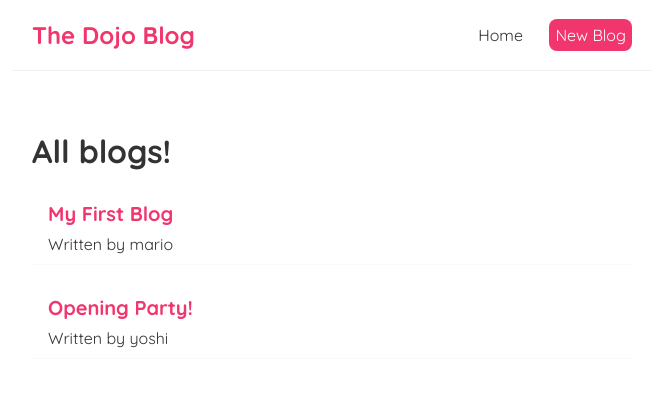
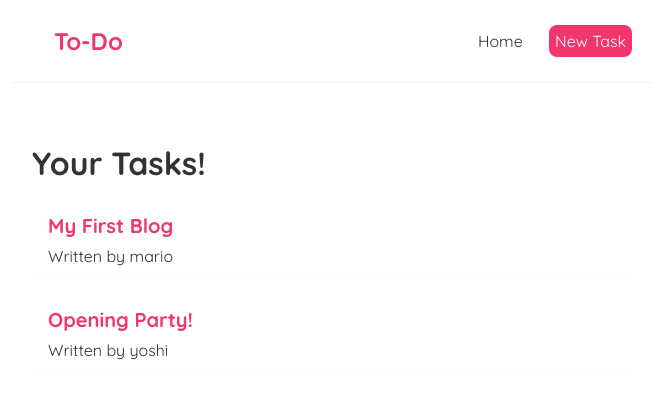
Before and after one commit to hmtcelik/to-do, a React (Create React App) app: page / in a window 1280 px wide. Shown: the top 398 px of the page, without its empty margins (308-971 px from the left). Built offline with nearby package versions, Linux system fonts and the light colour scheme; data requests are answered from the project's data file; the HTML template or start-up script is replaced by a standard one.

Commit message:
route each todo (:id)

```diff
--- a/src/App.js
+++ b/src/App.js
@@ -2,6 +2,7 @@ import Navbar from './Navbar';
 import Home from './Home';
 import {BrowserRouter as Router, Route, Switch} from 'react-router-dom'
 import Create from './Create';
+import TodoDetails from './TodoDetails';
 
 function App() {
   return (
@@ -13,8 +14,11 @@ function App() {
           <Route exact path="/"> {/* exact is very important  */}
             <Home />
           </Route>
-          <Route path="/create">
+          <Route exact path="/create">
             <Create />
+          </Route>
+          <Route exact path="/todo/:id">
+            <TodoDetails />
           </Route>
         </Switch>
       </div>
--- a/src/BlogList.js
+++ /dev/null
@@ -1,15 +0,0 @@
-const BlogList = ({blogs, title}) => {
-    return (
-        <div className="blog-list">
-            <h1>{title}</h1>
-            {blogs.map(blog => (
-            <div className="blog-preview" key={blog.id} >
-                <h2>{ blog.title }</h2>
-                <p>Written by { blog.author }</p>
-            </div>
-        ))}
-        </div>
-    );
-}
-
-export default BlogList;
--- a/src/Create.js
+++ b/src/Create.js
@@ -1,6 +1,6 @@
 const Create = () => {
     return (
-        <div className="create"> hello worlds</div>
+        <div className="create"> Create a New Todo</div>
     );
 }
 
--- a/src/Home.js
+++ b/src/Home.js
@@ -1,15 +1,15 @@
 import { useState, useEffect } from "react";
-import BlogList from "./BlogList";
+import TodoList from "./TodoList";
 import useFetch from "./useFetch";
 
 const Home = () => {
-  const { data: blogs, isPending, error} = useFetch('http://localhost:9000/blogs')
+  const { data: todos, isPending, error} = useFetch('http://localhost:9000/blogs')
 
   return (
     <div className="home">
       { error && <div>{ error }</div> }
       { isPending && <div>Loading...</div> }
-      { blogs && <BlogList blogs={blogs} title="All blogs!"/> }
+      { todos && <TodoList todos={todos} title="Your Tasks!"/> }
     </div>
   );
 }
--- a/src/Navbar.js
+++ b/src/Navbar.js
@@ -3,14 +3,14 @@ import { Link } from 'react-router-dom';
 const Navbar = () => {
   return (
     <nav className="navbar">
-      <h1>The Dojo Blog</h1>
+      <Link to="/"><h1>To-Do</h1></Link>
       <div className="links">
         <Link to="/">Home</Link> {/* if we use Link, the links dont want Get request*/}
         <Link to="/create" style={{
           color: 'white',
           backgroundColor: '#f1356d',
           borderRadius: '8px'
-        }}>New Blog</Link>
+        }}>New Task</Link>
       </div>
     </nav>
   );
--- /dev/null
+++ b/src/TodoDetails.js
@@ -0,0 +1,23 @@
+import { useParams } from "react-router-dom/cjs/react-router-dom.min";
+import useFetch from "./useFetch";
+
+const TodoDetails = () => {
+    const { id } = useParams();
+    const { data: todo, isPending, error} = useFetch('http://localhost:9000/blogs/' + id);
+
+    return (
+        <div className="blog-details">
+            { isPending && <div>Loading...</div> }
+            { error && <div>{error}</div>}
+            { todo && (
+                <article>
+                    <h2>{ todo.title }</h2>
+                    <p>Written by {todo.author}</p>
+                    <div>{todo.body}</div>
+                </article>
+            )}
+        </div>
+    );
+}
+
+export default TodoDetails;
--- /dev/null
+++ b/src/TodoList.js
@@ -0,0 +1,19 @@
+import { Link } from "react-router-dom";
+
+const TodoList = ({todos, title}) => {
+    return (
+        <div className="blog-list">
+            <h1>{title}</h1>
+            {todos.map(todo => (
+            <div className="blog-preview" key={todo.id} >
+                <Link to={`/todo/${todo.id}`}>
+                    <h2>{ todo.title }</h2>
+                    <p>Written by { todo.author }</p>
+                </Link>
+            </div>
+        ))}
+        </div>
+    );
+}
+
+export default TodoList;
--- a/src/index.css
+++ b/src/index.css
@@ -48,3 +48,6 @@
   color: #f1356d;
   margin-bottom: 8px;
 }
+.blog-preview a{
+  text-decoration: none;
+}
--- a/src/useFetch.js
+++ b/src/useFetch.js
@@ -6,7 +6,9 @@ const useFetch = (url) => {
     const [error, setError] = useState(null);
 
     useEffect(() => {
-        fetch(url)
+        const abortCont =  new AbortController();
+
+        fetch(url, { signal: abortCont.signal })
           .then(res => {
             if(!res.ok){ //burdaki ok degeri res'ten geliyor yani kendi degiskeni
               // eger ok true degilse yani baglanamiyorsa fetch'te burda erroru yakaliyoruz
@@ -20,9 +22,16 @@ const useFetch = (url) => {
             setError(null);
           })
           .catch(error => {
-            setIsPending(false);
-            setError(error.message);
+            if (error.name === 'AbortError'){
+              console.log("catched");
+            }
+            else {
+              setIsPending(false);
+              setError(error.message);
+            }
           })
+
+        return () => abortCont.abort();
       }, [url]) // this [] is allow just apply on first reload
 
     return {data, isPending, error}
```
Also changed, not shown: 1 other file (tests, documents, lock files or other folders).
